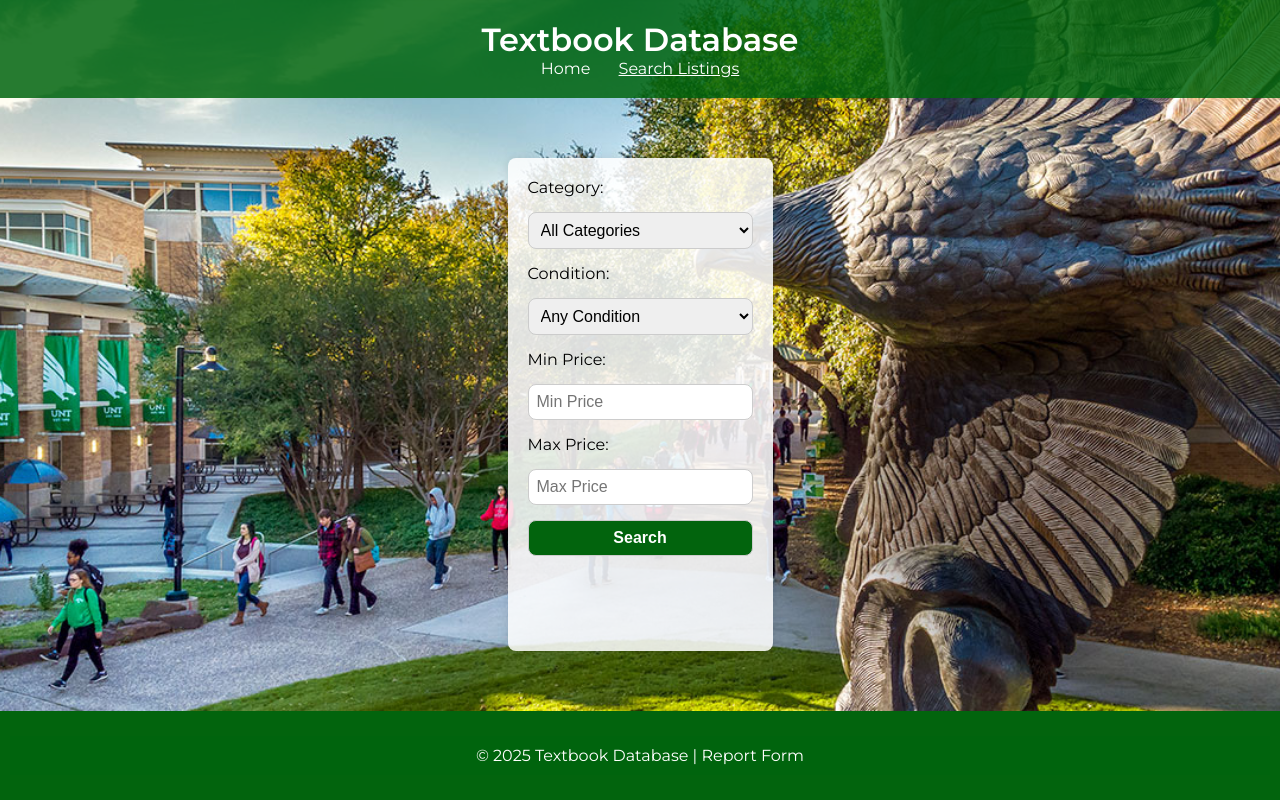
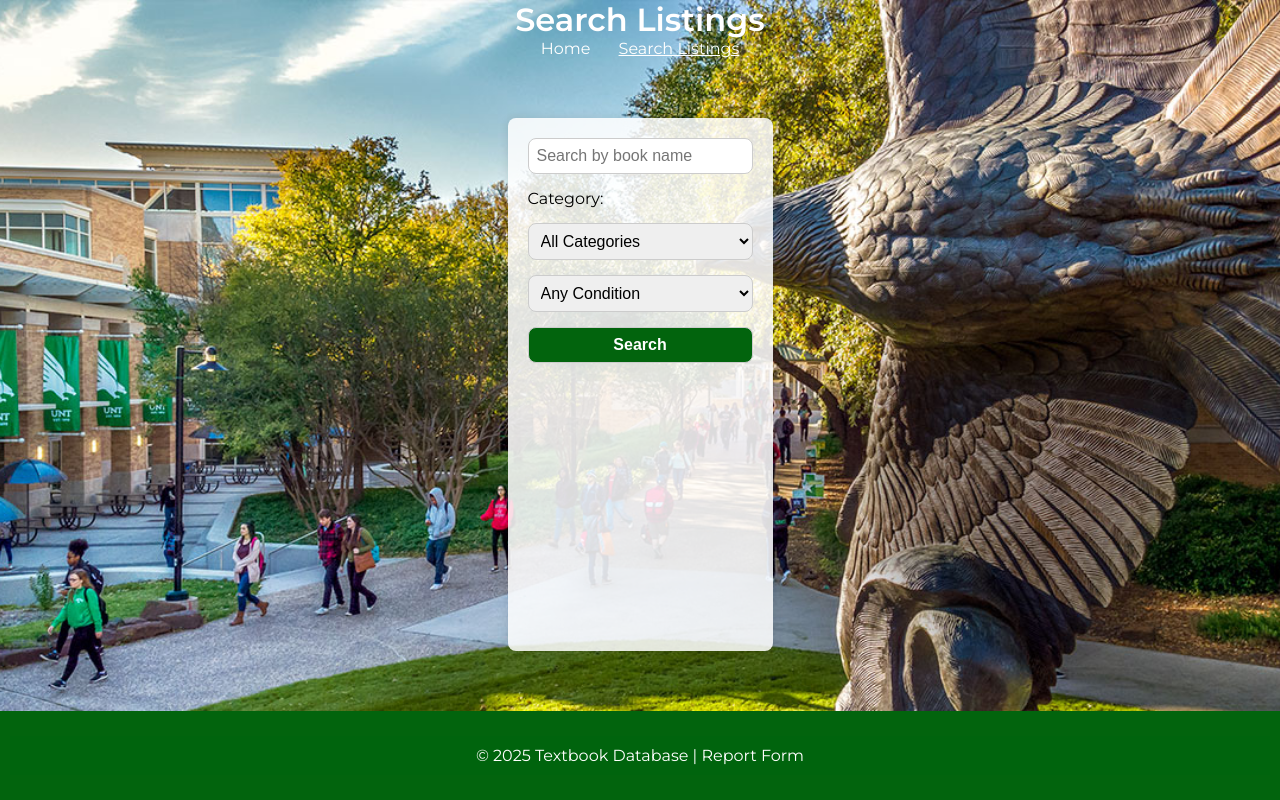
Before and after one commit to ND7871/textbook_database, a plain HTML site: page listings_search.html in a window 1280 px wide. Drawn offline with Linux system fonts and the light colour scheme.

Commit message:
Update listings_search.html

```diff
--- a/listings_search.html
+++ b/listings_search.html
@@ -8,40 +8,30 @@
 </head>
 <body>
   <header>
-    <div class="header-overlay">
-      <h1>Textbook Database </h1>
+      <h1>Search Listings</h1>
       <nav>
         <ul>
           <li><a href="index.html">Home</a></li>
           <li><a href="listings_search.html" class="active">Search Listings</a></li>
         </ul>
       </nav>
-    </div>
   </header>
   <main>
     <form action="listings_results.html" method="get" id="listings-search-form">
+      <input type="text" id="search-name" name="query" placeholder="Search by book name">
       <form id="listings-search-form" class="card" …>
       <label for="category">Category:</label>
       <select id="category" name="category">
         <option value="">All Categories</option>
         <option value="science">Science</option>
-        <option value="math">Math</option>
+        <option value="math">Mathematics</option>
         <option value="engineering">Engineering</option>
       </select>
-
-      <label for="condition">Condition:</label>
       <select id="condition" name="condition">
         <option value="">Any Condition</option>
         <option value="new">New</option>
         <option value="used">Used</option>
       </select>
-
-      <label for="min-price">Min Price:</label>
-      <input type="number" id="min-price" name="min_price" placeholder="Min Price">
-
-      <label for="max-price">Max Price:</label>
-      <input type="number" id="max-price" name="max_price" placeholder="Max Price">
-
       <button type="submit">Search</button>
     </form>
   </main>
```
